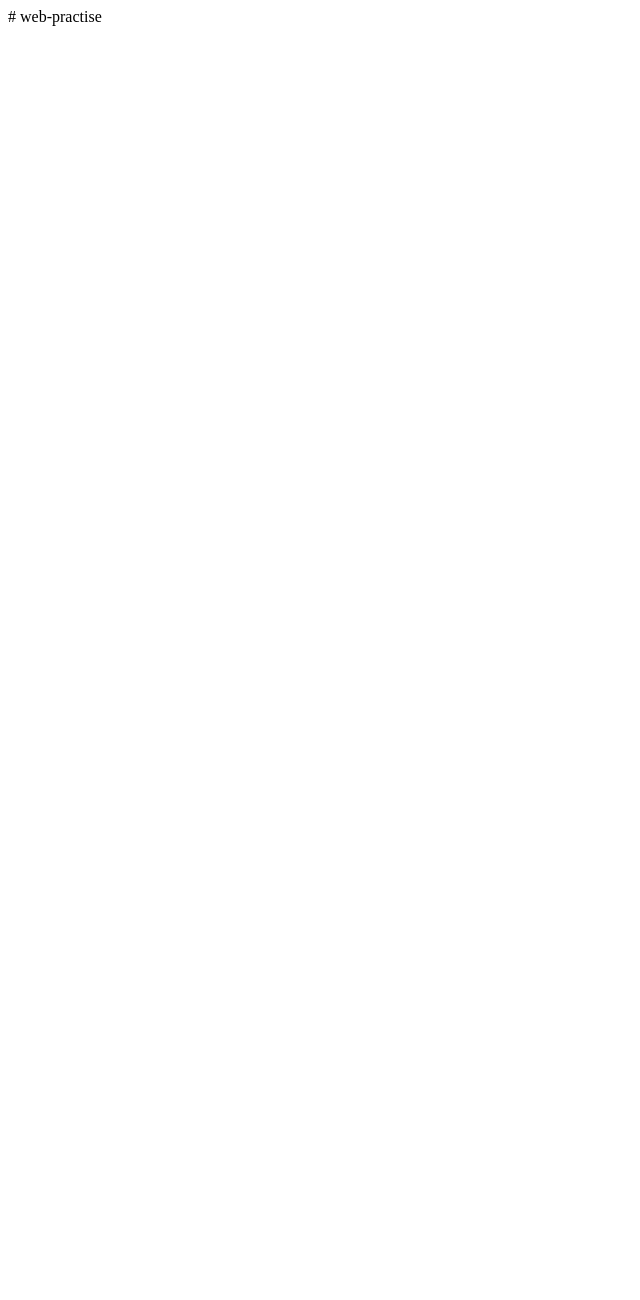
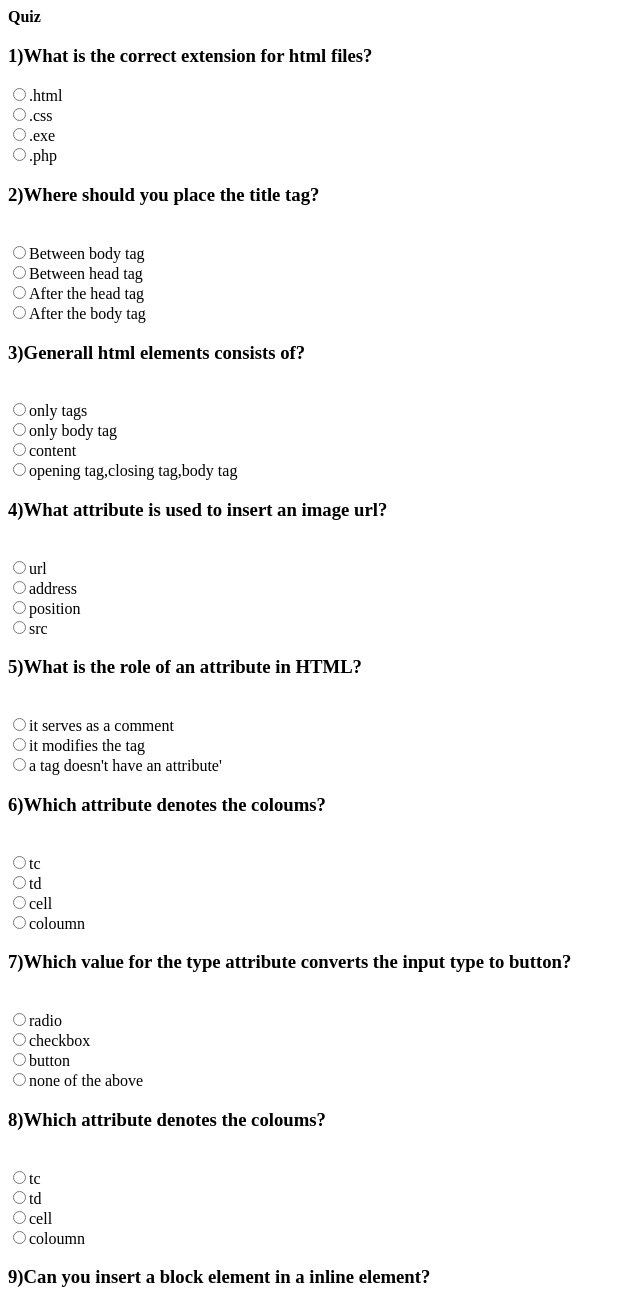
Before and after one commit to chiruvallika/web-practise, a plain HTML site: page first.html in a window 1280 px wide. Shown: the top 1300 px of the page, without its empty margins (0-640 px from the left). Before the commit the page ends 800 px from the top, so only its background shows below. Drawn offline with Linux system fonts and the light colour scheme.

Commit message:
Update first.html

```diff
--- a/first.html
+++ b/first.html
@@ -1 +1,117 @@
-# web-practise
+<!DOCTYPE html>
+<html>
+    <head>
+        <title>Page Title</title>
+    </head>
+    <body>
+    <div class="header">
+     <strong>Quiz</strong>
+       </div>
+      <div class="questions">
+      <div class="q1">
+      <h3> 1)What is the correct extension for html files?</h3>
+          <input type="radio"  name="ans">.html<br>
+
+          <input type="radio" name="ans">.css<br>
+          <input type="radio" name="ans">.exe<br>
+          <input type="radio" name="ans">.php<br>
+     </div>
+     <div class="q1">
+     <h3>
+        2)Where should you place the title tag?
+      </h3><br>
+
+        <input type="radio" name="ans1">Between body tag<br>
+          <input type="radio" name="ans1">Between head tag<br>
+          <input type="radio" name="ans1">After the head tag<br>
+           <input type="radio" name="ans1">After the body tag
+           </div>
+     <div class="q1">
+     <h3>
+       3)Generall html elements consists of?   </h3><br>
+
+        <input type="radio" name="ans1">only tags<br>
+          <input type="radio" name="ans1">only body tag<br>
+          <input type="radio" name="ans1">content<br>
+           <input type="radio" name="ans1">opening tag,closing tag,body tag
+           </div>
+
+        <div class="q1">
+     <h3>
+       4)What attribute is used to insert an image url? </h3><br>
+
+        <input type="radio" name="ans1">url<br>
+          <input type="radio" name="ans1">address<br>
+          <input type="radio" name="ans1">position<br>
+           <input type="radio" name="ans1">src
+           </div>
+
+
+        <div class="q1">
+     <h3>
+       5)What is the role of an attribute in HTML?</h3><br>
+
+        <input type="radio" name="ans1">it serves as a comment<br>
+          <input type="radio" name="ans1">it modifies the tag<br>
+          <input type="radio" name="ans1">a tag doesn't have an attribute'<br>
+
+     </div>
+        <div class="q1">
+     <h3>
+       6)Which attribute denotes the coloums?</h3><br>
+
+        <input type="radio" name="ans1">tc<br>
+          <input type="radio" name="ans1">td<br>
+          <input type="radio" name="ans1">cell<br>
+        <input type="radio" name="ans1">coloumn</br>
+     </div>
+     <div class="q1">
+    <h3>7)Which value for the type attribute converts the input type to button?</h3><br>
+
+        <input type="radio" name="ans1">radio<br>
+          <input type="radio" name="ans1">checkbox<br>
+          <input type="radio" name="ans1">button<br>
+        <input type="radio" name="ans1">none of the above</br>
+     </div>
+
+
+       <div class="q1">
+         <h3>  8)Which attribute denotes the coloums?</h3><br>
+
+        <input type="radio" name="ans1">tc<br>
+          <input type="radio" name="ans1">td<br>
+          <input type="radio" name="ans1">cell<br>
+        <input type="radio" name="ans1">coloumn</br>
+     </div>
+
+         <div class="q1">
+         <h3>  9)Can you insert a block element in a inline element?</h3><br>
+
+        <input type="radio" name="ans1">Yes<br>
+          <input type="radio" name="ans1">No<br>
+
+     </div>
+
+
+         <div class="q1">
+         <h3>  9)What is html?</h3><br>
+
+        <input type="radio" name="ans1">Hyper text library<br>
+          <input type="radio" name="ans1">Scripting language<br>
+          <input type="radio" name="ans1">Programming language<br>
+        <input type="radio" name="ans1">Markup language</br>
+     </div>
+
+         <div class="q1">
+         <h3>  10)What measurement can be used to define width attribute?</h3><br>
+
+        <input type="radio" name="ans1">km and cm<br>
+          <input type="radio" name="ans1">px and %<br>
+          <input type="radio" name="ans1">all measurements can be declared<br>
+        <input type="radio" name="ans1">none of the above</br>
+     </div>
+
+      </div>
+
+    </body>
+</html>
```
